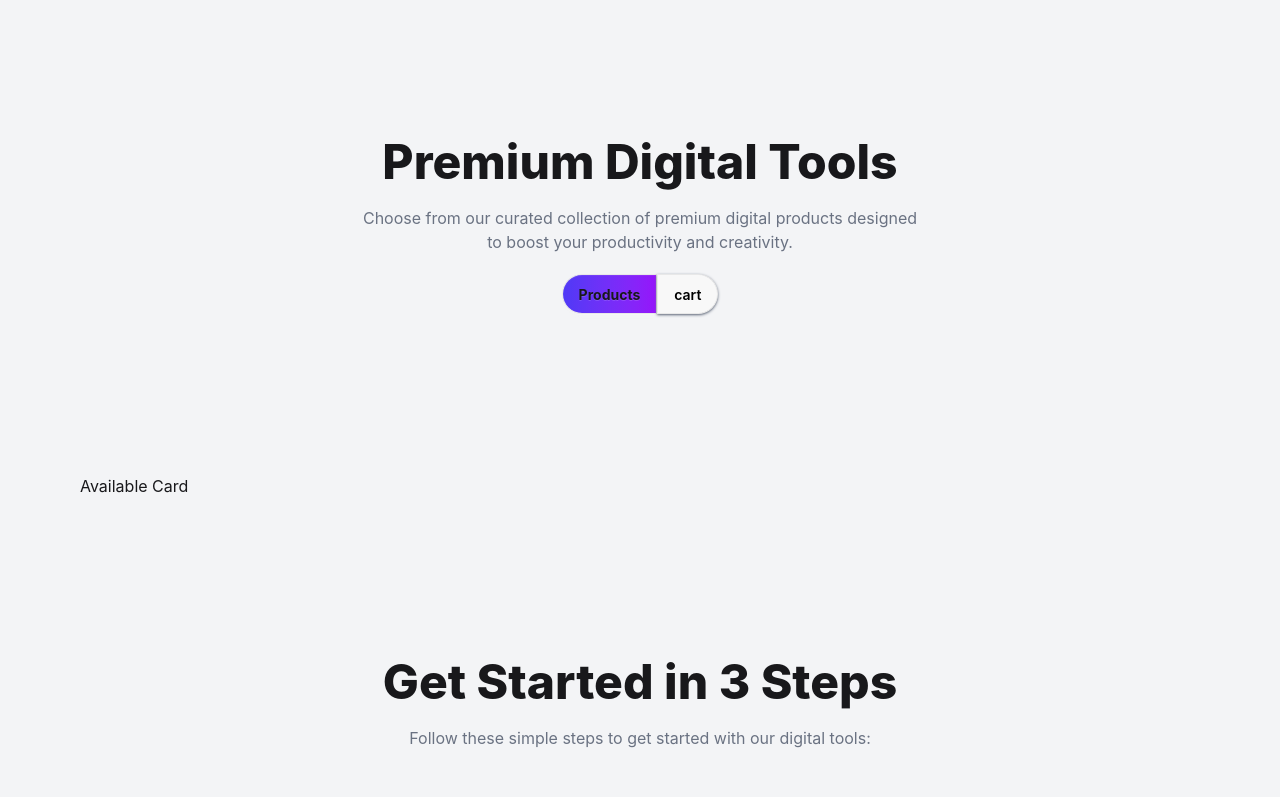
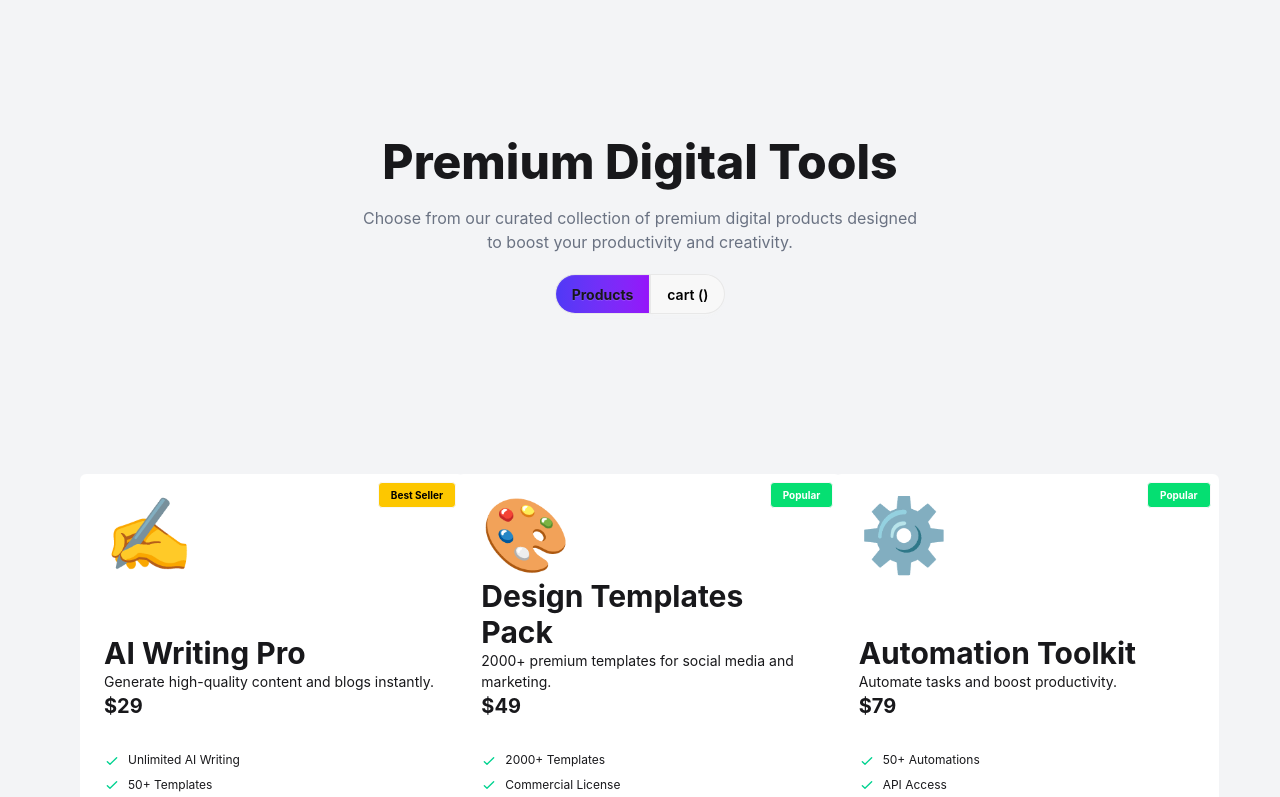
Before and after one commit to mhk432/Digital-Tools-Buying-Website-B-13, a React (Vite) app: page / in a window 1280 px wide. Shown: the part 1018-1815 px from the top of the page. Built offline with nearby package versions, Linux system fonts and the light colour scheme.

Commit message:
added toggole button

```diff
--- /dev/null
+++ b/public/products.json
@@ -0,0 +1,144 @@
+{
+  "products": [
+    {
+      "id": 1,
+      "name": "AI Writing Pro",
+      "description": "Generate high-quality content and blogs instantly.",
+      "price": 29,
+      "period": "monthly",
+      "tag": { "label": "Best Seller", "type": "best-seller" },
+      "features": [
+        { "title": "Unlimited AI Writing" },
+        { "title": "50+ Templates" },
+        { "title": "Grammar Checker" }
+      ],
+      "icon": "✍️"
+    },
+    {
+      "id": 2,
+      "name": "Design Templates Pack",
+      "description": "2000+ premium templates for social media and marketing.",
+      "price": 49,
+      "period": "one-time",
+      "tag": { "label": "Popular", "type": "popular" },
+      "features": [
+        { "title": "2000+ Templates" },
+        { "title": "Commercial License" },
+        { "title": "Editable Files" }
+      ],
+      "icon": "🎨"
+    },
+    {
+      "id": 3,
+      "name": "Automation Toolkit",
+      "description": "Automate tasks and boost productivity.",
+      "price": 79,
+      "period": "monthly",
+      "tag": { "label": "Popular", "type": "popular" },
+      "features": [
+        { "title": "50+ Automations" },
+        { "title": "API Access" },
+        { "title": "Custom Workflows" }
+      ],
+      "icon": "⚙️"
+    },
+    {
+      "id": 4,
+      "name": "Resume Builder",
+      "description": "Create professional resumes easily.",
+      "price": 10,
+      "period": "monthly",
+      "tag": { "label": "New", "type": "new" },
+      "features": [
+        { "title": "100+ Templates" },
+        { "title": "PDF Export" },
+        { "title": "ATS Friendly" }
+      ],
+      "icon": "📄"
+    },
+    {
+      "id": 5,
+      "name": "Portfolio Builder",
+      "description": "Build stunning portfolio websites.",
+      "price": 35,
+      "period": "one-time",
+      "tag": { "label": "Best Seller", "type": "best-seller" },
+      "features": [
+        { "title": "Custom Domain" },
+        { "title": "Responsive Design" },
+        { "title": "SEO Ready" }
+      ],
+      "icon": "🌐"
+    },
+    {
+      "id": 6,
+      "name": "Interview Prep Kit",
+      "description": "Prepare for interviews with expert tips.",
+      "price": 25,
+      "period": "one-time",
+      "tag": { "label": "Popular", "type": "popular" },
+      "features": [
+        { "title": "Mock Interviews" },
+        { "title": "Q&A Library" },
+        { "title": "Expert Advice" }
+      ],
+      "icon": "🎤"
+    },
+    {
+      "id": 7,
+      "name": "LinkedIn Booster",
+      "description": "Improve LinkedIn profile visibility.",
+      "price": 15,
+      "period": "monthly",
+      "tag": { "label": "New", "type": "new" },
+      "features": [
+        { "title": "Profile Review" },
+        { "title": "Keyword Optimization" },
+        { "title": "Growth Tips" }
+      ],
+      "icon": "💼"
+    },
+    {
+      "id": 8,
+      "name": "Freelancer Pack",
+      "description": "Start freelancing with essential tools.",
+      "price": 40,
+      "period": "one-time",
+      "tag": { "label": "Popular", "type": "popular" },
+      "features": [
+        { "title": "Proposal Templates" },
+        { "title": "Client Scripts" },
+        { "title": "Pricing Guide" }
+      ],
+      "icon": "🖥️"
+    },
+    {
+      "id": 9,
+      "name": "Skill Course",
+      "description": "Learn in-demand skills with guided lessons.",
+      "price": 20,
+      "period": "yearly",
+      "tag": { "label": "Best Seller", "type": "best-seller" },
+      "features": [
+        { "title": "Video Lessons" },
+        { "title": "Practice Tasks" },
+        { "title": "Certificate" }
+      ],
+      "icon": "📚"
+    },
+    {
+      "id": 10,
+      "name": "Email Marketing Tool",
+      "description": "Run effective email campaigns easily.",
+      "price": 18,
+      "period": "monthly",
+      "tag": { "label": "New", "type": "new" },
+      "features": [
+        { "title": "Email Templates" },
+        { "title": "Analytics Dashboard" },
+        { "title": "Automation" }
+      ],
+      "icon": "📧"
+    }
+  ]
+}
--- a/src/App.jsx
+++ b/src/App.jsx
@@ -1,4 +1,5 @@
 
+import { Suspense } from 'react'
 import './App.css'
 import Card3section from './components/3cardsection/Card3section'
 import ExtraCard from './components/axtraCard/ExtraCard'
@@ -6,16 +7,31 @@ import Banner from './components/banner/Banner'
 import Navbar from './components/navbar/Navbar'
 import Products from './components/products/Products'
 
+
+
+
+
+  const fatchProduct=  async () => {
+     const res = await fetch ("/products.json");
+     return res.json();
+   }
+
 function App() {
+
+ const productPromise = fatchProduct();
+
 
 
   return (
     <>
 
-        <Navbar></Navbar>
-        <Banner></Banner>
-        <ExtraCard></ExtraCard>
-        <Products></Products>
+      <Navbar></Navbar>
+      <Banner></Banner>
+      <ExtraCard></ExtraCard>
+     <Suspense fallback={<p>⌛loading message...</p>}>
+       <Products productPromise={productPromise}></Products>
+     </Suspense>
+
       <Card3section></Card3section>
 
 
--- a/src/components/banner/Banner.jsx
+++ b/src/components/banner/Banner.jsx
@@ -13,13 +13,15 @@ const Banner = () => {
                     className="rounded-lg w-2/4 h-[700px]" />
 
                 <div className='p-5 space-y-10   w-3/6'>
-                    <div className='bg-blue-50  rounded-full '>
-                        <p className='flex p-3 gap-1 ml-6
-                        bg-gradient-to-r from-[#4F39F6]
-                    to-[#7412be]
-        bg-clip-text text-transparent rounded-full'>
-            <img src={Reactangele} alt="" /> New: AI-Powered Tools Available</p>
+
+
+                    <div>
+                        <button className="bg-blue-100 hover:bg-blue-200 transition flex items-center gap-2 px-4 py-2 rounded-2xl text-sm font-medium">
+                            <img src={Reactangele} alt="" className="w-4 h-4" />
+                            New: AI-Powered Tools Available
+                        </button>
                     </div>
+
                     <div className=''>
                         <h1 className="text-7xl font-extrabold  ">Supercharge Your <br /> Digital Workflow </h1>
                     <p className="py-6 ">
--- a/src/components/products/Products.jsx
+++ b/src/components/products/Products.jsx
@@ -1,9 +1,11 @@
-import React, { useState } from 'react';
+import React, { use, useState } from 'react';
 import AvailableCard from '../selected/AvailableCard';
 import SelactedCard from '../selected/SelactedCard';
 
 
-const Products = () => {
+const Products = ({productPromise}) => {
+    const data=use(productPromise);
+    const products = data.products;
 
     const [selectedType, setselectedType] = useState('available');
     return (
@@ -19,16 +21,18 @@ const Products = () => {
                         onClick={() => setselectedType('available')}
                         className={`btn ${selectedType ===
                             'available' ? "bg-gradient-to-r from-[#4F39F6] to-[#9514FA]" :
-                            " text-black shadow shadow-b shadow-gray-500 "}
+                            " text-black  "}
                   rounded-l-full font-bold`}>Products</button>
 
                     <button
                         onClick={() => setselectedType('Selected')} className={`btn
- ${selectedType === 'Selected' ? "bg-gradient-to-r from-[#4F39F6] to-[#9514FA]" : "shadow shadow-b shadow-gray-500  text-black"}
-                  rounded-r-full`}>cart</button>
+ ${selectedType === 'Selected' ? "bg-gradient-to-r from-[#4F39F6] to-[#9514FA]" : "  text-black"}
+                  rounded-r-full`}>cart ()</button>
                 </div>
             </div>
-            {selectedType === "available" ? <AvailableCard></AvailableCard> :<SelactedCard></SelactedCard>}
+            {selectedType === "available" ? <AvailableCard products={products}>
+
+            </AvailableCard> :<SelactedCard></SelactedCard>}
         </div>
 
 
--- a/src/components/selected/AvailableCard.jsx
+++ b/src/components/selected/AvailableCard.jsx
@@ -1,9 +1,21 @@
 import React from 'react';
+import Card from '../ui-card/Card';
 
-const AvailableCard = () => {
+const AvailableCard = ({products}) => {
+    // console.log(products, "available card")
     return (
         <div className='px-20'>
-            <h1>Available Card</h1>
+
+            <div className='grid md:grid-cols-2 lg:grid-cols-3 gap-3'>
+                {
+                products.map( (products)=>  {
+
+
+
+                return <Card key={products.id}  products={products}></Card>
+                  })
+               }
+            </div>
         </div>
     );
 };
--- /dev/null
+++ b/src/components/ui-card/Card.jsx
@@ -0,0 +1,54 @@
+import React from 'react';
+
+const Card = ({ products }) => {
+  // console.log(products, "card")
+  return (
+    <div className="card w-96 bg-base-100 shadow-stone-400 rounded-md mb-10 ">
+      <div className="card-body   hover:bg-blue-100
+       hover:shadow-lg 0 transition-shadow relative
+       ">
+        <span
+          className={`badge badge-xs px-3 text-end
+            py-3 absolute top-2 right-2   font-bold rounded
+            ${products.tag.type === "best-seller"
+              ? "bg-yellow-400 text-black"
+              : products.tag.type === "popular"
+                ? "bg-green-400 text-white"
+                : products.tag.type === "new"
+                  ? "bg-blue-400 text-white"
+                  : "bg-gray-400 text-white"
+            }`}
+        >
+          {products.tag.label}
+        </span>
+        <p className='text-7xl space-y-5 rounded-full'>{products.icon}</p>
+        <div className="">
+          <h2 className="text-3xl font-bold">{products.name}</h2>
+          <p>{products.description}</p>
+
+          <span className="text-xl font-bold">${products.price}</span>
+        </div>
+        <ul className="mt-6 flex flex-col gap-2 text-xs">
+          <li>
+            <svg xmlns="http://www.w3.org/2000/svg" className="size-4 me-2 inline-block text-success" fill="none" viewBox="0 0 24 24" stroke="currentColor"><path strokeLinecap="round" strokeLinejoin="round" strokeWidth="2" d="M5 13l4 4L19 7" /></svg>
+            <span>{products.features[0].title}</span>
+          </li>
+          <li>
+            <svg xmlns="http://www.w3.org/2000/svg" className="size-4 me-2 inline-block text-success" fill="none" viewBox="0 0 24 24" stroke="currentColor"><path strokeLinecap="round" strokeLinejoin="round" strokeWidth="2" d="M5 13l4 4L19 7" /></svg>
+            <span>{products.features[1].title}</span>
+          </li>
+          <li>
+            <svg xmlns="http://www.w3.org/2000/svg" className="size-4 me-2 inline-block text-success" fill="none" viewBox="0 0 24 24" stroke="currentColor"><path strokeLinecap="round" strokeLinejoin="round" strokeWidth="2" d="M5 13l4 4L19 7" /></svg>
+            <span>{products.features[2].title}</span>
+          </li>
+
+        </ul>
+        <div className="mt-6">
+          <button className="btn btn-primary  btn-block shadow shadow-gray-700">Buy Now</button>
+        </div>
+      </div>
+    </div>
+  );
+};
+
+export default Card;
```
